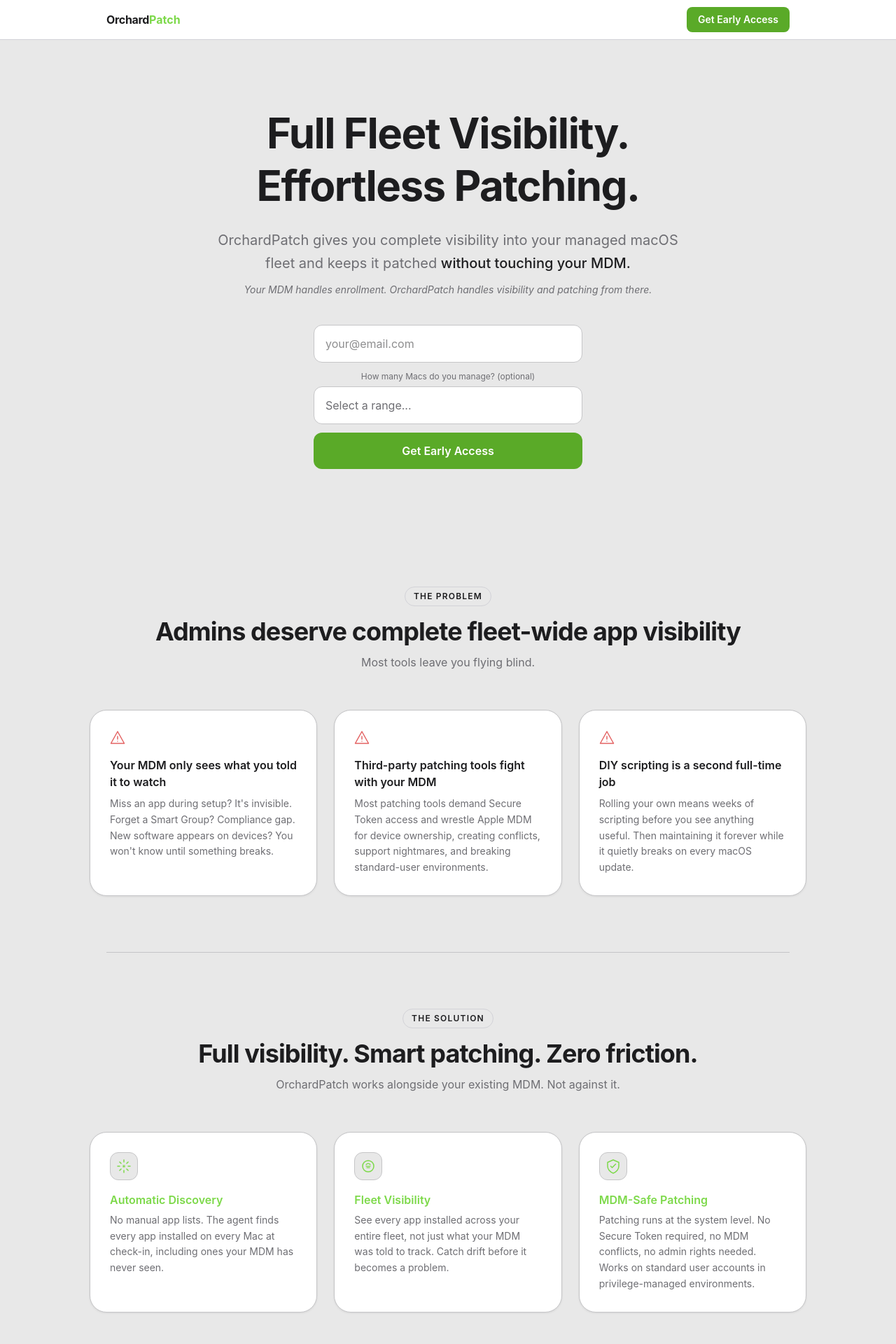
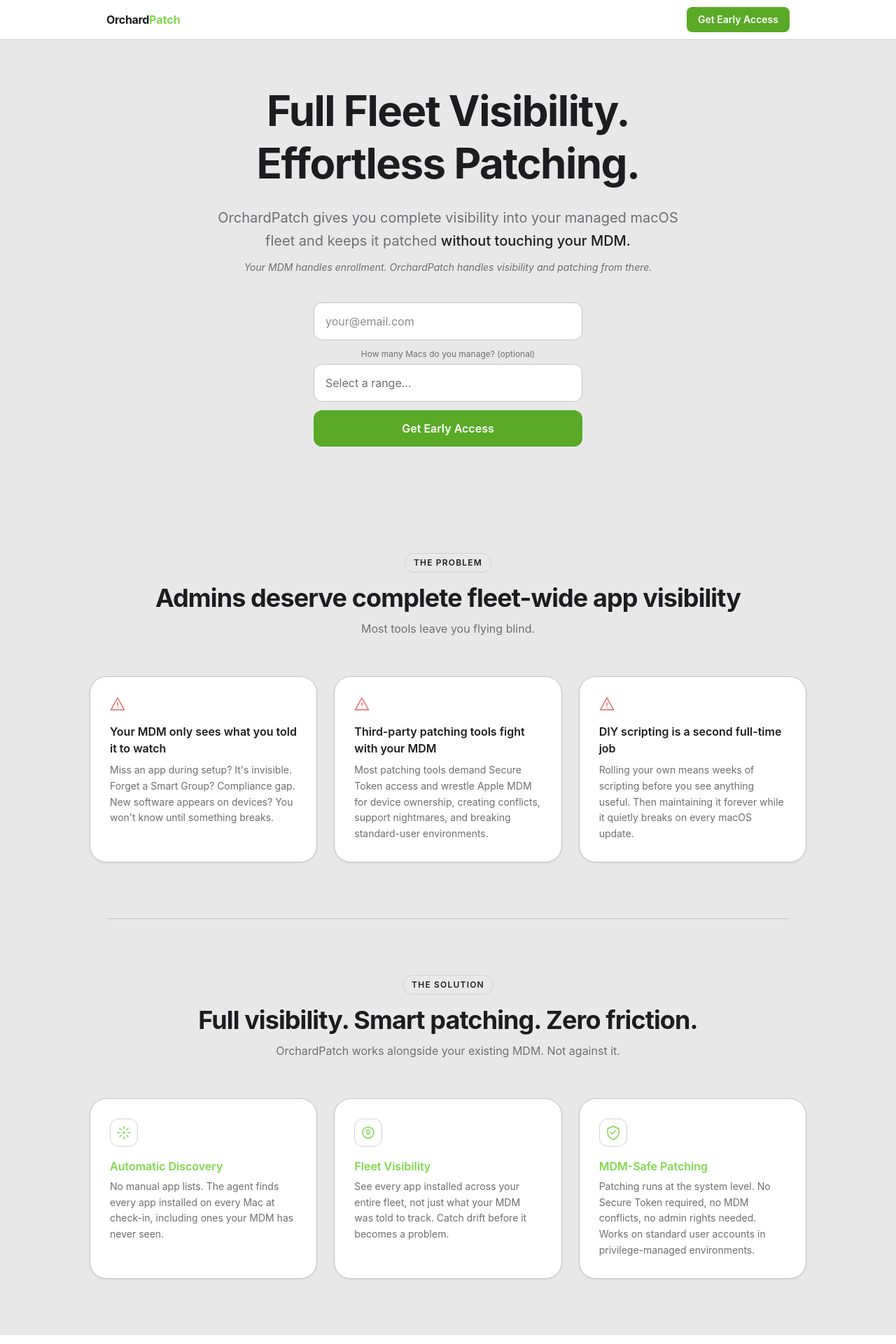
Before and after one commit to judeglenn/orchardpatch-waitlist, a Next.js app: page / in a window 1280 px wide. Shown: the top 1920 px of the page at 70% size. Built offline with nearby package versions, Linux system fonts and the light colour scheme.

Commit message:
fix: solution icon containers white bg, reduce hero top padding
- Solution card icon boxes: #e8e8e8 → #ffffff bg, border #d2d2d7
- Hero section: pt-24 pb-16 → pt-16 pb-12 (less empty space above headline)

```diff
--- a/app/page.tsx
+++ b/app/page.tsx
@@ -130,7 +130,7 @@
       <main className="flex-1">
 
         {/* ── Hero ── */}
-        <section className="relative overflow-hidden pt-24 pb-16 px-6" style={{ background: "#e8e8e8" }}>
+        <section className="relative overflow-hidden pt-16 pb-12 px-6" style={{ background: "#e8e8e8" }}>
           <div className="relative max-w-3xl mx-auto text-center">
             <h1 className="text-4xl sm:text-5xl lg:text-6xl font-bold leading-tight tracking-tight mb-6" style={{ color: "#1d1d1f" }}>
               Full Fleet Visibility.<br />Effortless Patching.
@@ -216,7 +216,7 @@
                 },
               ].map(({ icon, heading, body }) => (
                 <div key={heading} className="p-7 flex flex-col gap-4" style={solutionCard}>
-                  <div className="w-10 h-10 rounded-xl flex items-center justify-center" style={{ background: "#e8e8e8", border: "1px solid #c5c5c7" }}>
+                  <div className="w-10 h-10 rounded-xl flex items-center justify-center" style={{ background: "#ffffff", border: "1px solid #d2d2d7" }}>
                     {icon}
                   </div>
                   <div>
```
